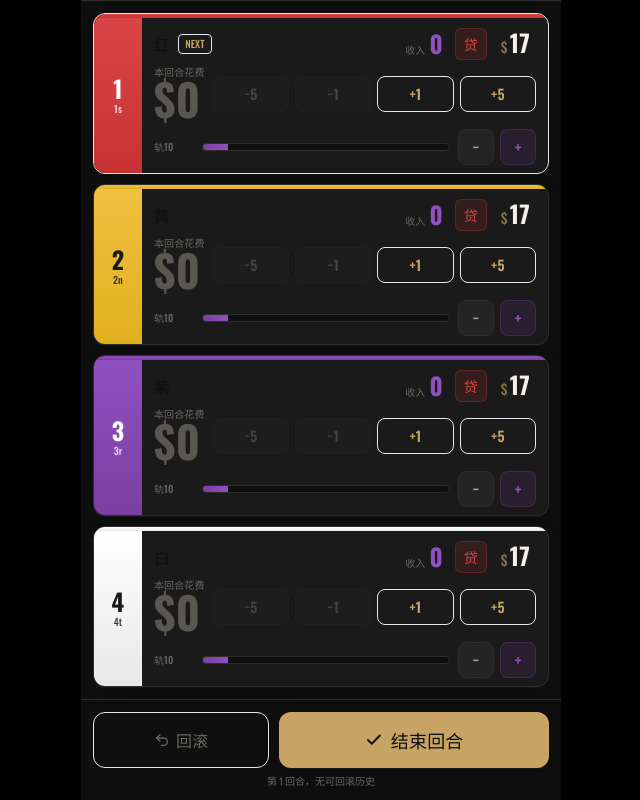
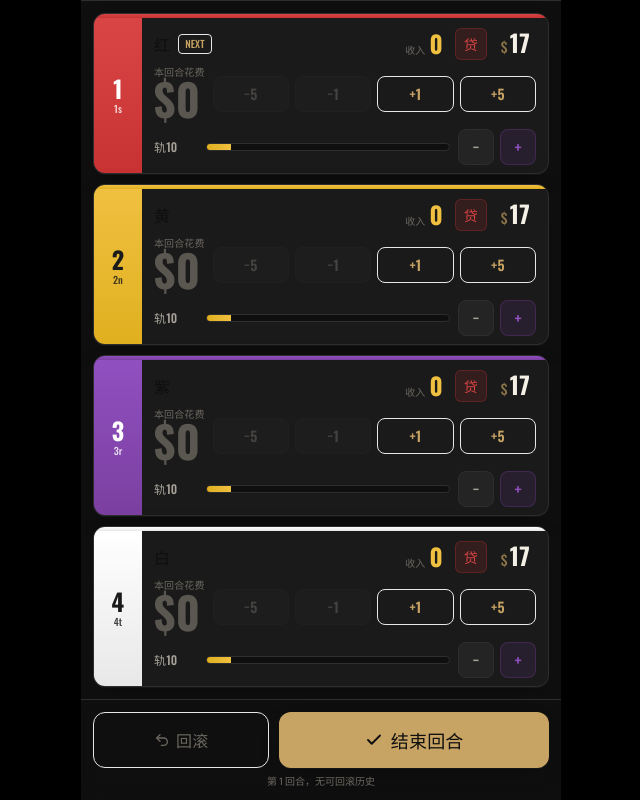
Before and after one commit to cwbbbb/brass-helper, a React (Vite) app: page / in a window 1280 px wide. Both pictures are taken after a click on the button "开始游戏". Shown: the part 74-874 px from the top of the page, without its empty margins (319-959 px from the left). Built offline with nearby package versions, Linux system fonts and the light colour scheme.

Commit message:
style: 正收入改黄色、轨位字体放大、移除第一位特殊边框

```diff
--- a/src/components/PlayerCard.tsx
+++ b/src/components/PlayerCard.tsx
@@ -42,10 +42,7 @@ export default function PlayerCard({
 
   return (
     <article
-      className={cn(
-        "relative bg-surface border rounded-xl overflow-hidden shadow-card transition-colors animate-slide-up",
-        isNext ? "border-brass/50" : "border-line",
-      )}
+      className="relative bg-surface border border-line rounded-xl overflow-hidden shadow-card transition-colors animate-slide-up"
       style={{ animationDelay: `${index * 50}ms` }}
     >
       {/* 顶部色条 */}
@@ -96,7 +93,7 @@ export default function PlayerCard({
                     "font-display text-2xl font-bold tnum leading-none",
                     income < 0
                       ? "text-player-red-light"
-                      : "text-player-purple-light",
+                      : "text-player-yellow-light",
                   )}
                 >
                   {income > 0 ? "+" : ""}
@@ -210,13 +207,13 @@ export default function PlayerCard({
 
           {/* 收入轨行：仅进度条 + 步进（收入值已移至头部） */}
           <div className="mt-2 flex items-center gap-2">
-            <span className="text-[10px] text-ink-mute font-display tracking-wider w-10 shrink-0">
+            <span className="text-xs text-ink-dim font-display tracking-wider w-11 shrink-0 tnum">
               轨{player.incomeTrack}
             </span>
-            {/* 轨道可视化：0-99 位置，紫色填充 */}
+            {/* 轨道可视化：0-99 位置，黄色填充 */}
             <div className="flex-1 h-2 bg-base rounded-full overflow-hidden border border-line relative">
               <div
-                className="absolute inset-y-0 left-0 bg-gradient-to-r from-player-purple to-player-purple-light transition-all duration-200"
+                className="absolute inset-y-0 left-0 bg-gradient-to-r from-player-yellow to-player-yellow-light transition-all duration-200"
                 style={{ width: `${trackPct}%` }}
               />
             </div>
```
